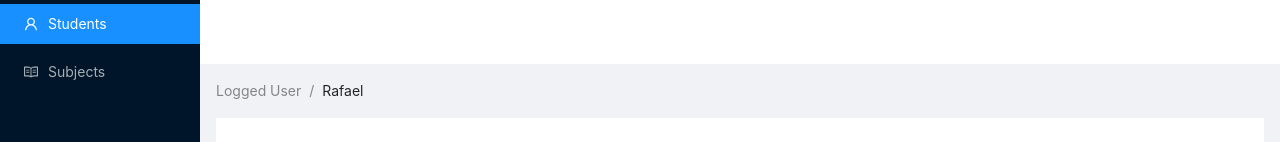
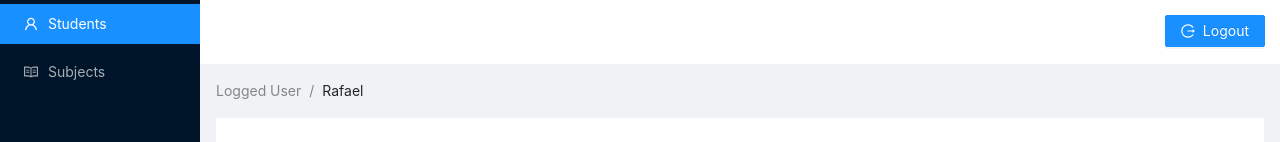
Before and after one commit to rafaelmeirelles8/completeFullStackJavaReact, a React (Create React App) app in the folder src/frontend/: page / in a window 1280 px wide. Shown: the top 142 px of the page. Built offline with nearby package versions, Linux system fonts and the light colour scheme; no server answers.

Commit message:
adding logout button

```diff
--- a/src/frontend/src/App.js
+++ b/src/frontend/src/App.js
@@ -19,7 +19,7 @@ import {
 import {
   UserOutlined,
   LoadingOutlined,
-  UserAddOutlined, ReadOutlined,
+  UserAddOutlined, ReadOutlined, LogoutOutlined,
 } from '@ant-design/icons';
 import StudentDrawerForm from "./StudentDrawerForm";
 import StudentsCountBadge from "./StudentsCountBadge";
@@ -197,7 +197,11 @@ function App() {
       </Menu>
     </Sider>
     <Layout className="site-layout">
-      <Header className="site-layout-background" style={{ padding: 0 }} />
+      <Header className="site-layout-background" style={{ padding: 15 }} >
+        <Button style={{float: 'right'}} type="primary" icon={<LogoutOutlined />}>
+          Logout
+        </Button>
+      </Header>
       <Content style={{ margin: '0 16px' }}>
         <Breadcrumb style={{ margin: '16px 0' }}>
           <Breadcrumb.Item>Logged User</Breadcrumb.Item>
```
